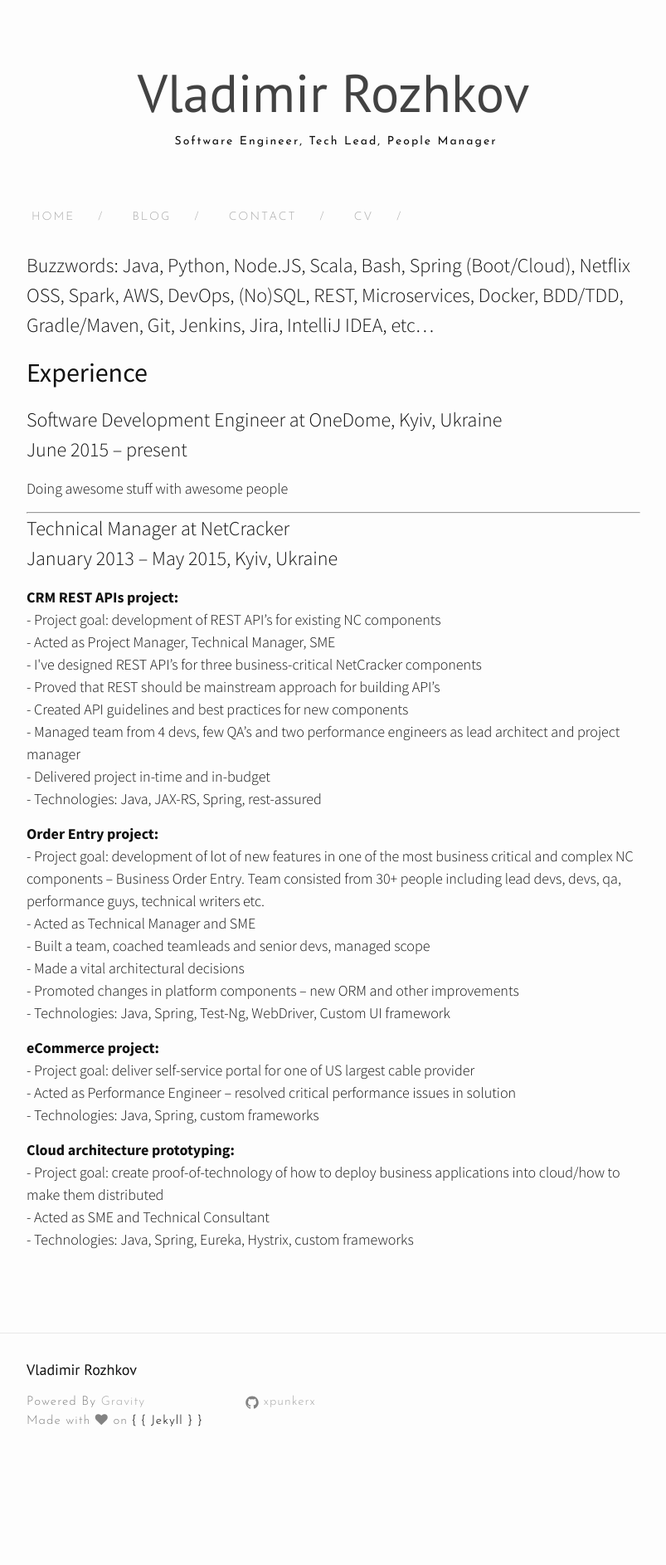
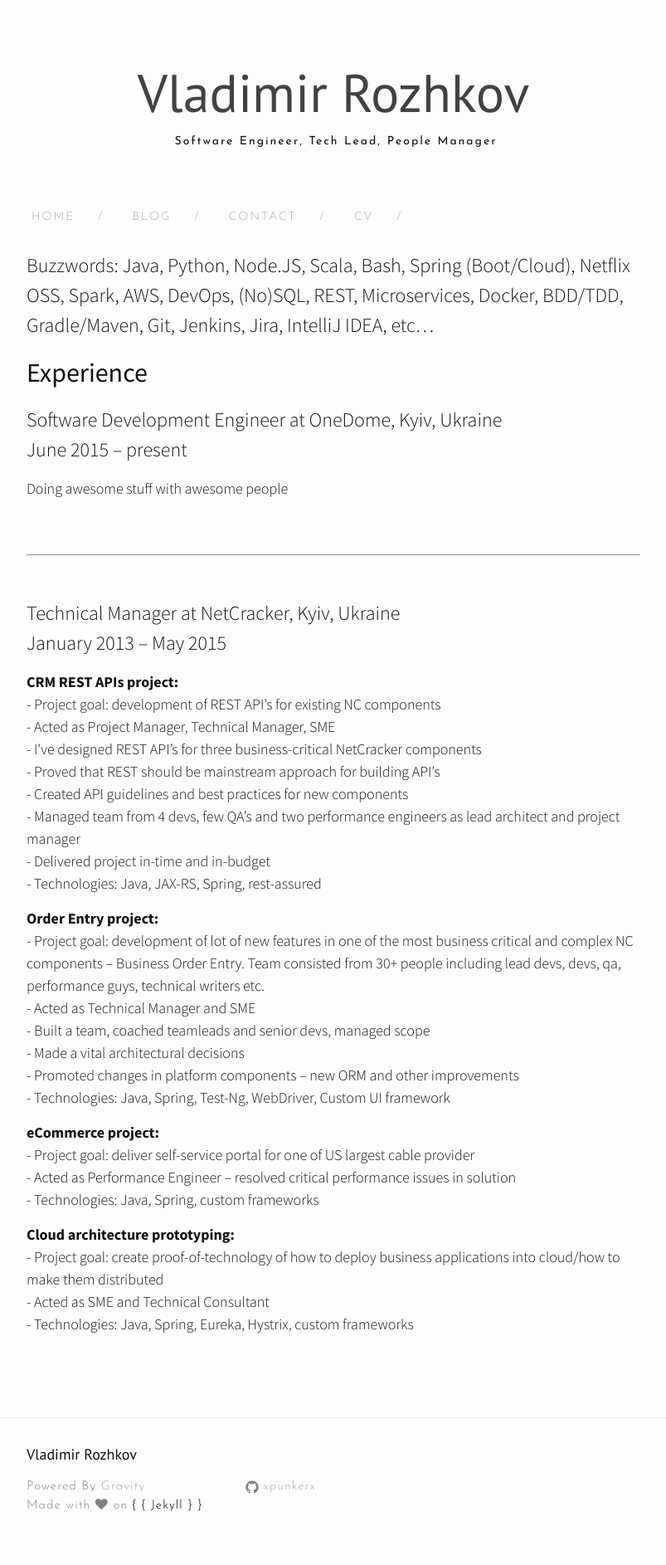
Before and after one commit to rozhok/rozhkov.me, a Jekyll site: the page built from cv.md, in a window 1280 px wide. Shown: the whole page at 83% size, without its empty margins (238-1041 px from the left). Built offline with Jekyll 4.4.1, drawn with Linux system fonts in a browser that asks for light colours; nearby versions of some CDN libraries; before the commit the page ends 1784 px from its top, so only the background shows below that.

Commit message:
#1
Fixed typos, added separator.

```diff
--- a/cv.md
+++ b/cv.md
@@ -16,9 +16,11 @@
 Doing awesome stuff with awesome people
 </div>
 </p>
+<br>
 <hr>
-<p>Technical Manager at NetCracker<br/>
-January 2013 – May 2015, Kyiv, Ukraine</p>
+<br>
+<p>Technical Manager at NetCracker, Kyiv, Ukraine<br/>
+January 2013 – May 2015</p>
 
 <p>
 <div class="manual-content">
```
